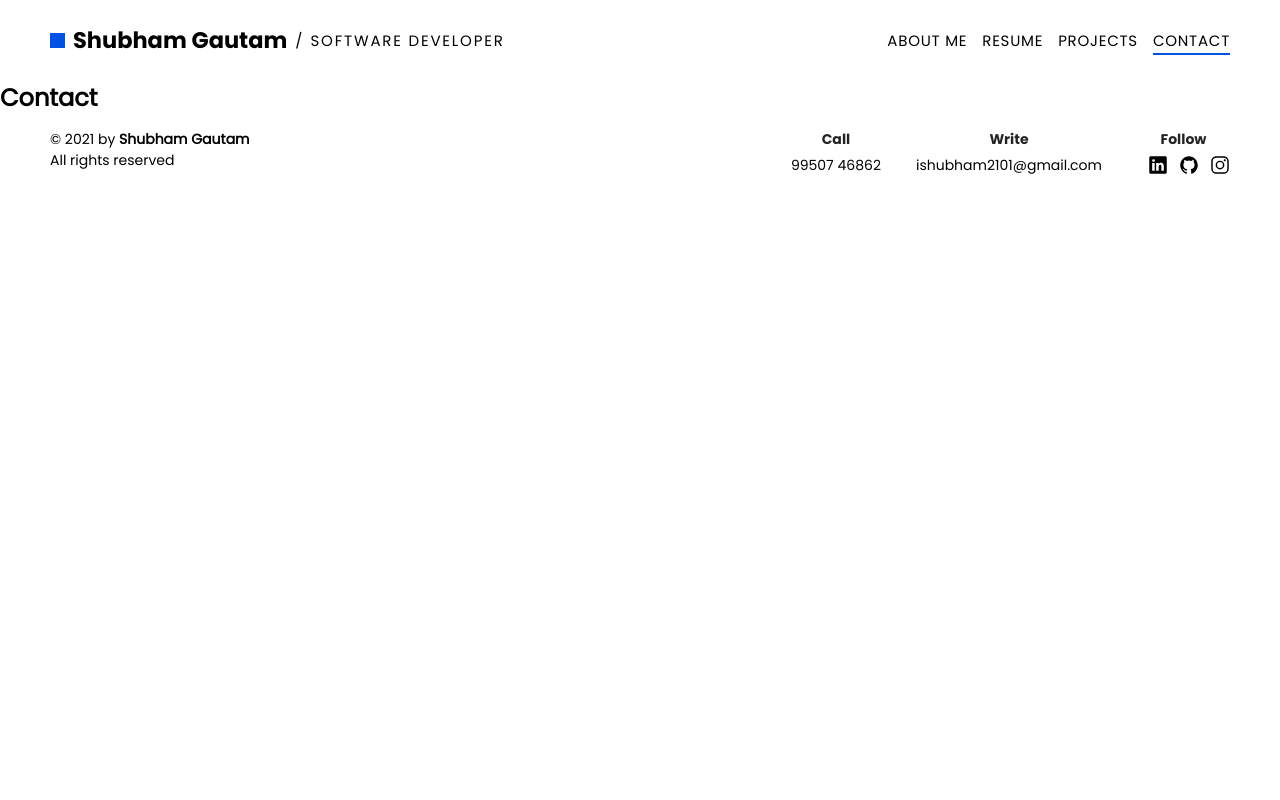
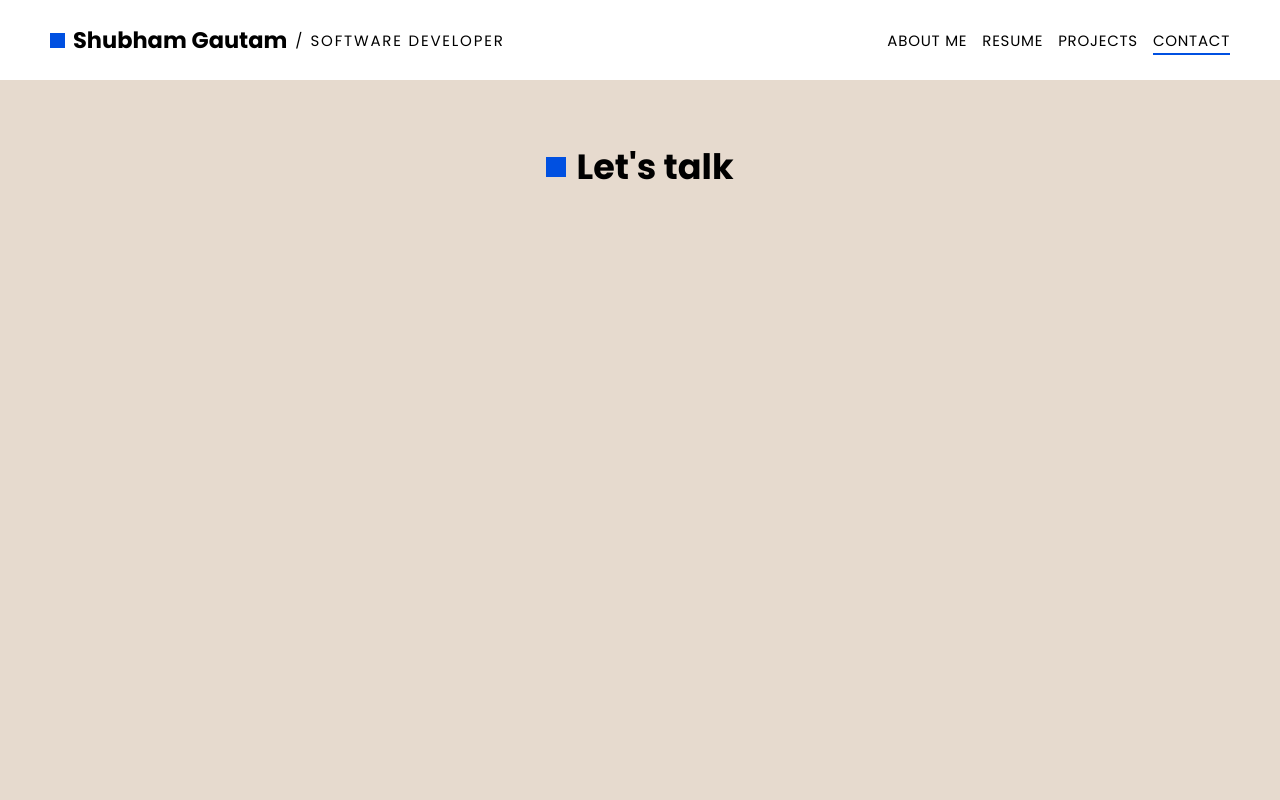
Before and after one commit to ishubham21/portfolio, a React (Create React App) app in the folder Client/: page /contact in a window 1280 px wide. Shown: the top 800 px of the page. Built offline with nearby package versions, Linux system fonts and the light colour scheme.

Commit message:
contact.js

```diff
--- a/Client/src/Contact/Contact.css
+++ b/Client/src/Contact/Contact.css
@@ -0,0 +1,42 @@
+.contact-container {
+    min-height: 100vh;
+    background-color: rgb(230, 218, 206);
+    animation: fade_in 1s;
+}
+
+.contact-sub-container {
+    padding-top: 60px;
+    display: flex;
+    flex-direction: column;
+    align-items: center;
+    justify-content: center;
+    padding-bottom: 100px;
+}
+
+.contact-sub-container .heading {
+    display: flex;
+    align-items: center;
+}
+
+.contact-sub-container .position-section{
+    margin-top: 40px;
+}
+
+.contact-sub-container .loading-blk{
+    text-align: center;
+    margin-top: 50px;
+    font-size: 20px;
+}
+
+.contact-blk {
+    width: 10px;
+    height: 10px;
+    padding: 5px;
+    background-color: rgb(0, 80, 225);
+    margin-right: 10px;
+}
+
+.contact-head {
+    font-size: 35px;
+    font-family: 'Poppins-Bold';
+}
--- a/Client/src/Contact/Contact.js
+++ b/Client/src/Contact/Contact.js
@@ -6,7 +6,7 @@ const Contact = () => {
             <div className="contact-sub-container">
                 <div className="heading">
                     <div className="contact-blk"></div>
-                    <h2 className="contact-head">Contact</h2>
+                    <h2 className="contact-head">Let's talk</h2>
                 </div>
                 <div className="position-section">
 
```
